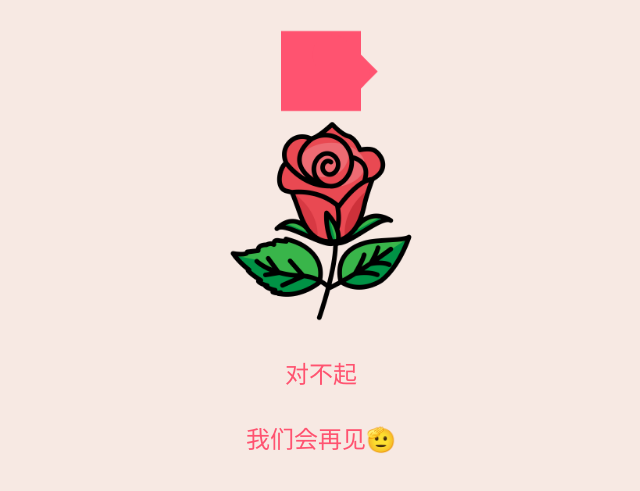
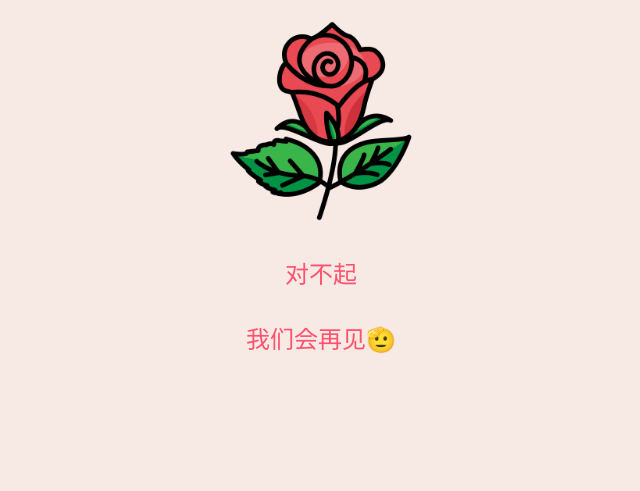
Before and after one commit to YOUYIN2012/YOUYIN2012.github.io, a plain HTML site: page index.html in a window 1280 px wide. Shown: the part 155-646 px from the top of the page, without its empty margins (319-959 px from the left). Drawn offline with Linux system fonts and the light colour scheme.

Commit message:
Update index.html
6.23

```diff
--- a/index.html
+++ b/index.html
@@ -84,10 +84,10 @@
 </head>
 <body>
 <h1>如愿</h1>
-<div class="heart"></div>
+<!-- <div class="heart"></div> -->
 <img src="static/images/flower_love_nature_plant_rose_icon.png" alt="真的爱你">
 <p>对不起</p>
-<p>我们会再见🫡</p>
+<p> 我们会再见🫡</p>
 <audio src="static/music/周杰伦%20-%20晴天.mp3" id="bgmusic" autoplay="autoplay" controls="controls" loop="loop"
        preload="auto"></audio>
 <script>
```
